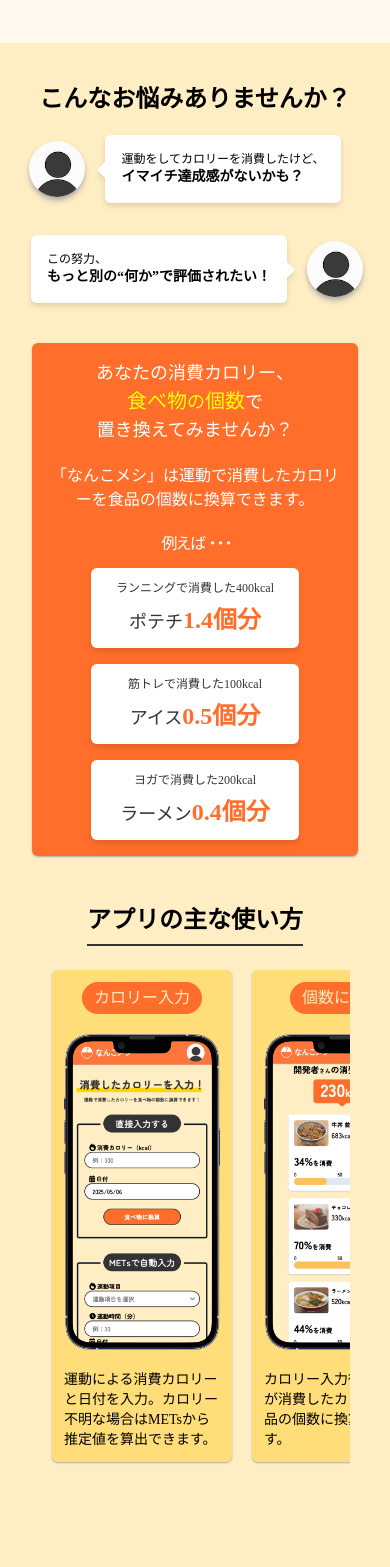
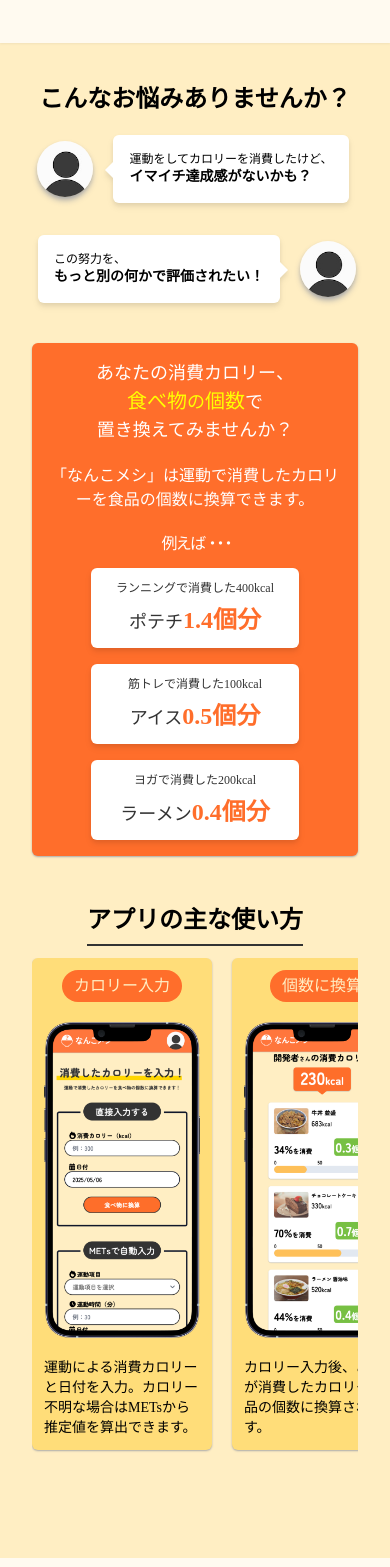
Before and after one commit to masa5281/nanko-meshi, a React (Create React App) app in the folder frontend/: page / in a window 390 px wide. Shown: the part 321-1888 px from the top of the page. Built offline with nearby package versions, Linux system fonts and the light colour scheme; no server answers.

Commit message:
chore: スタイル等の細かな修正

```diff
--- a/frontend/src/components/RegisteredFood/FoodCard.jsx
+++ b/frontend/src/components/RegisteredFood/FoodCard.jsx
@@ -5,9 +5,9 @@ export const FoodCard = ({ food, children }) => {
         <img src={food.food_image.thumb.url} alt="食品画像" className="w-full h-full rounded-md object-cover" />
       </div>
       <div className="flex flex-col justify-between w-full">
-        <p className={`${food.name.length >= 12 ? "text-xs md:text-sm lg:text-base" : "text-sm md:text-lg"} text-black font-bold text-left`}>{food.name}</p>
+        <p className={`${food.name.length >= 11 ? "text-xs md:text-sm lg:text-base" : "text-sm md:text-lg"} text-black font-bold text-left`}>{food.name}</p>
         <div className="flex justify-between items-end">
-          <p className="inline-block max-w-24 px-2 py-1 bg-primary-deep rounded-lg text-white text-lg">
+          <p className="inline-block max-w-28 px-2 py-1 bg-primary-deep rounded-lg text-white text-lg">
             <span className="md:text-2xl lg:text-3xl">{food.calorie}</span>kcal
           </p>
           <div className="relative flex justify-end">
--- a/frontend/src/pages/404.jsx
+++ b/frontend/src/pages/404.jsx
@@ -3,7 +3,7 @@ import { Link } from "react-router-dom";
 export const Page404 = () => {
 
   return (
-    <div className="text-center">
+    <div className="mt-6 text-center">
       <h2 className="mb-3 text-4xl">404 Not Found</h2>
       <p className="mb-5">お探しのページは見つかりませんでした</p>
       <Link
--- a/frontend/src/pages/FoodConversion.jsx
+++ b/frontend/src/pages/FoodConversion.jsx
@@ -14,9 +14,10 @@ export const FoodConversion = () => {
   return (
     <>
       <div className="mt-8 mb-8 text-center">
-        <p className="mb-3 text-2xl md:text-4xl font-bold">
-          {dbUserData.name}<span className="text-base md:text-lg">さん</span>
-          の消費カロリー
+        <p className="px-4 mb-3 text-2xl md:text-4xl font-bold">
+          {dbUserData.name}
+          <span className="text-base md:text-lg">さん</span>
+          の<br />カロリー消費量
         </p>
         <div className="relative max-w-40 md:max-w-48 py-2 mx-auto text-white bg-primary rounded-lg font-bold z-10 shadow-sm shadow-shadow after:content-[''] after:absolute after:top-9 md:after:top-16 after:left-1/2 after:-translate-x-1/2 after:border-t-40 after:border-r-50 after:border-l-50 after:border-x-transparent after:border-primary after:-z-10">
           <p className="relative text-5xl md:text-7xl -top-1">{inputCalorie}<span className="text-3xl">kcal</span></p>
--- a/frontend/src/pages/TopPage.jsx
+++ b/frontend/src/pages/TopPage.jsx
@@ -36,7 +36,7 @@ export const TopPage = () => {
   }) => {
     return (
       <div className="flex justify-center items-center mb-8">
-        <div className={`${flexClass} ${side === "left" ? "-translate-x-5 md:-translate-x-36 lg:-translate-x-48" : "translate-x-3 md:translate-x-36 lg:translate-x-48"} flex items-center`}>
+        <div className={`${flexClass} ${side === "left" ? "-translate-x-3 md:-translate-x-36 lg:-translate-x-48" : "translate-x-3 md:translate-x-36 lg:translate-x-48"} flex items-center`}>
           <div>
             <img src={defaultIcon} alt="ユーザーアイコン" className="max-w-14 md:max-w-20 rounded-full shadow-md shadow-shadow" />
           </div>
@@ -48,10 +48,13 @@ export const TopPage = () => {
             transition={{ duration: 0.3 }}
           >
             <p
-              className={`${side === "left" ? "left-5 md:left-10 after:-left-2 md:after:-left-4 after:border-r-[15px] md:after:border-r-[30px]" : "right-5 md:right-10 after:-right-2 md:after:-right-4 after:border-l-[15px] md:after:border-l-[30px]"}
-              relative inline-block p-4 bg-white text-xs md:text-lg rounded-md
-              after:content-[''] after:absolute after:top-5 md:after:top-4 after:-z-10 after:border-t-transparent after:border-b-transparent
-              after:border-t-[15px] md:after:border-t-[30px] after:border-b-[15px] md:after:border-b-[30px] after:border-white` }
+              className={`${side === "left"
+                ? "left-5 md:left-10 after:-left-2 md:after:-left-4 after:border-r-[15px] md:after:border-r-[30px]"
+                : "right-5 md:right-10 after:-right-2 md:after:-right-4 after:border-l-[15px] md:after:border-l-[30px]"
+                } relative inline-block max-w-[340px] p-4 bg-white text-xs md:text-lg rounded-md
+                  after:content-[''] after:absolute after:top-5 md:after:top-4 after:-z-10 after:border-t-transparent after:border-b-transparent
+                  after:border-t-[15px] md:after:border-t-[30px] after:border-b-[15px] md:after:border-b-[30px] after:border-white `
+              }
             >
               {children}
             </p>
@@ -84,7 +87,7 @@ export const TopPage = () => {
   return (
     <>
       <section
-        className="relative -z-10 flex justify-center items-center h-[300px] md:h-[400px] lg:h-[600px] mb-10 bg-no-repeat bg-cover bg-center bg-keyMobile md:bg-keyDesktop"
+        className="drop-shadow-sm shadow-shadow relative -z-10 flex justify-center items-center h-[300px] md:h-[400px] lg:h-[600px] mb-10 bg-no-repeat bg-cover bg-center bg-keyMobile md:bg-keyDesktop"
       >
       </section>
 
@@ -94,7 +97,7 @@ export const TopPage = () => {
           運動をしてカロリーを消費したけど、<br /><span className="text-sm md:text-xl font-bold">イマイチ達成感がないかも？</span>
         </UserProblem>
         <UserProblem flexClass={"flex-row-reverse"} initialX={200} side={"right"}>
-          この努力、<br /><span className="text-sm md:text-xl font-bold">もっと別の“何か”で評価されたい！</span>
+          この努力を、<br /><span className="text-sm md:text-xl font-bold">もっと別の何かで評価されたい！</span>
         </UserProblem>
       </section>
 
@@ -115,12 +118,12 @@ export const TopPage = () => {
         </div>
       </section>
 
-      <section className="mb-12 px-10">
+      <section className="mb-12 px-8 md:px-10">
         <div className="max-w-6xl mx-auto text-center">
           <h2 className="inline-block mb-3 md:mb-5 lg:mb-8 pb-2 text-2xl lg:text-4xl border-b-2 border-black font-bold">
             アプリの主な使い方
           </h2>
-          <ul className="flex gap-5 lg:gap-8 p-3 md:p-0 overflow-x-scroll lg:overflow-x-visible">
+          <ul className="flex gap-5 lg:gap-8 pb-3 lg:pb-0 overflow-x-scroll lg:overflow-x-visible">
             <ProcessStep
               title={"カロリー入力"}
               img={iPhoneInput}
--- a/frontend/src/style.css
+++ b/frontend/src/style.css
@@ -35,7 +35,7 @@ body {
 }
 
 .document-styles {
-  @apply max-w-4xl mx-auto mt-8;
+  @apply max-w-xs md:max-w-xl lg:max-w-4xl mx-auto mt-8;
   h2 {
     @apply text-2xl mb-8 font-bold text-center;
   }
```
